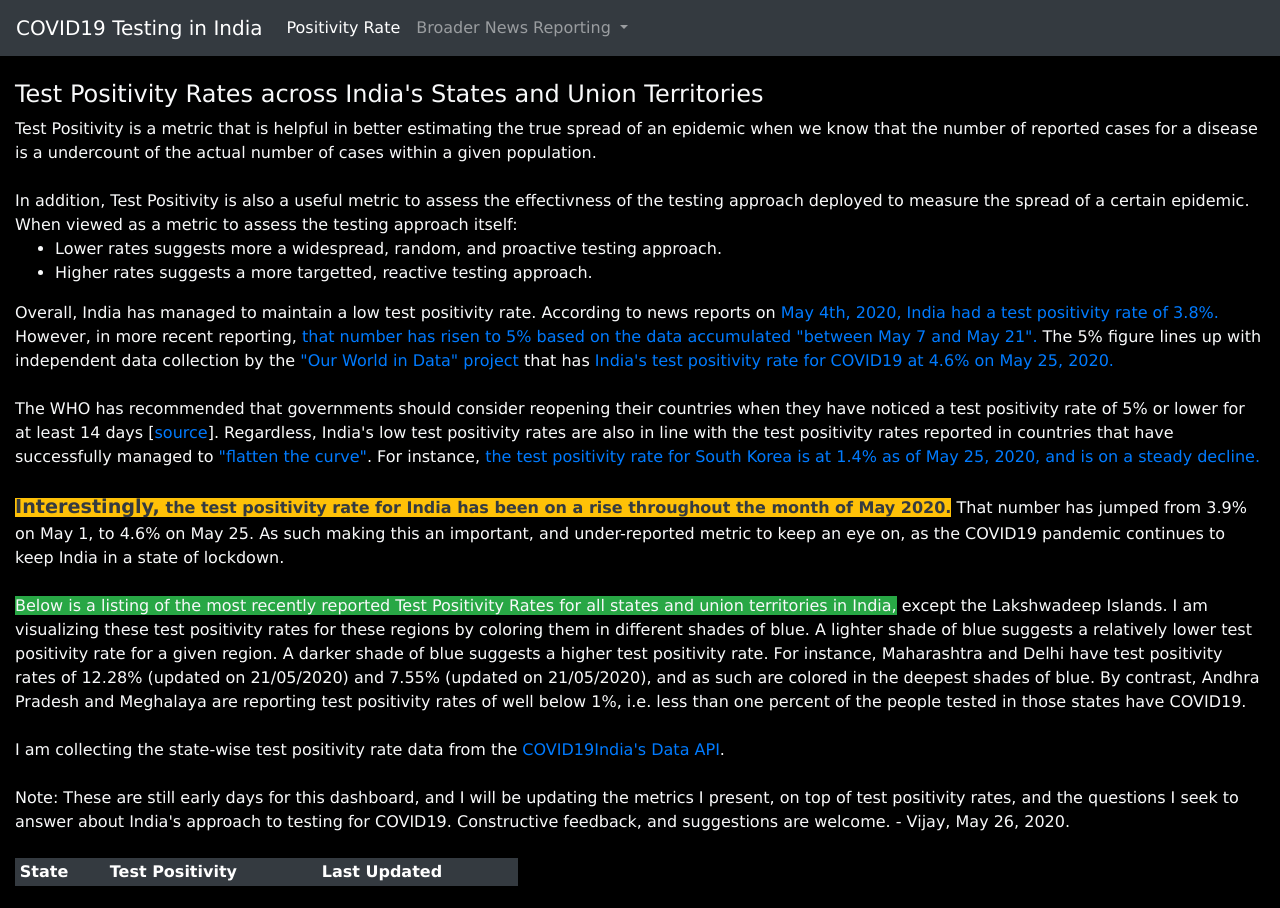
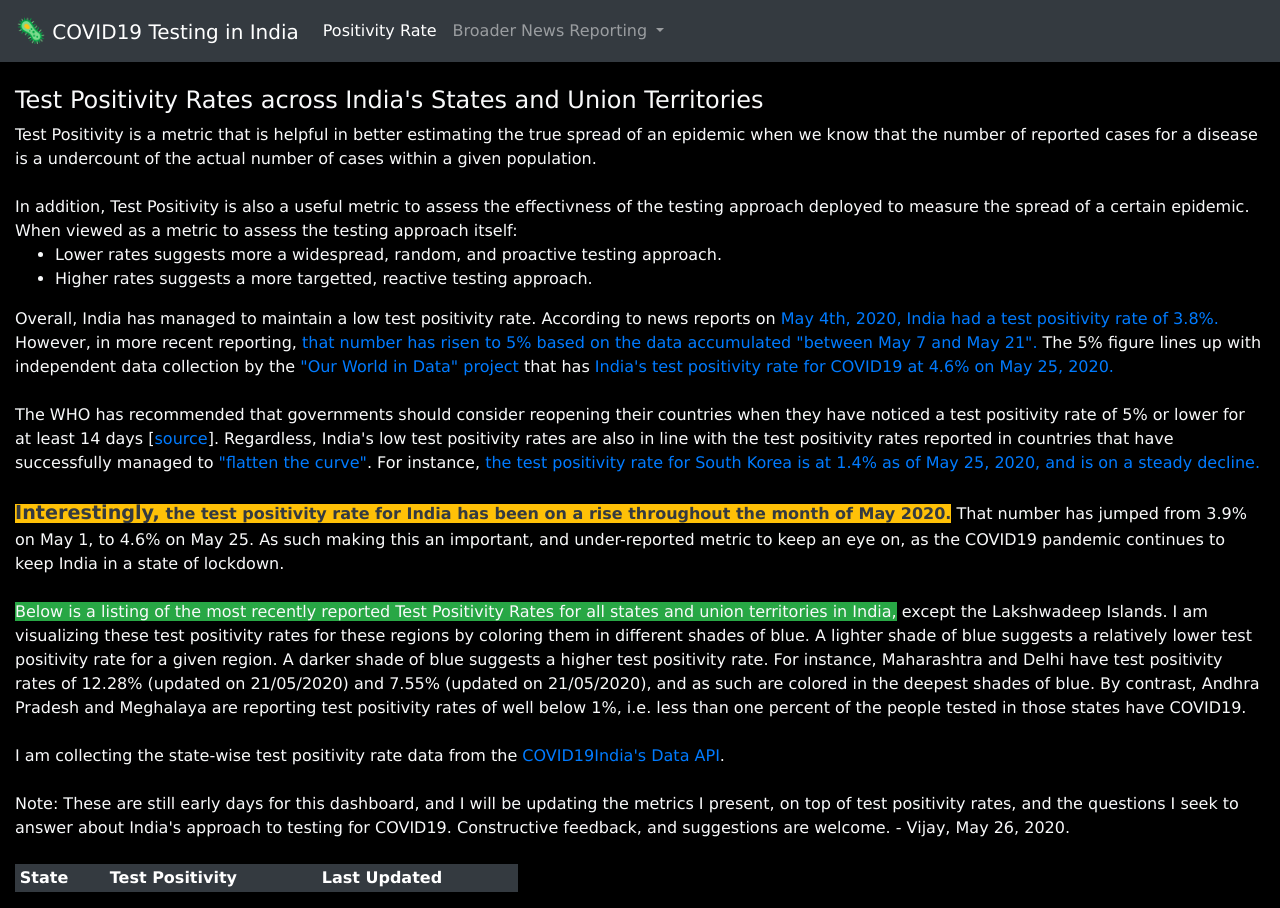
Before and after one commit to VijayKrishna/vijaykrishna.github.io, a Jekyll site: the page covid19-india-testing/index.html, which Jekyll copies as it is, in a window 1280 px wide. Built offline with Jekyll 4.4.1, drawn with Linux system fonts in a browser that asks for light colours.

Commit message:
Adding 🦠 to the nav bar

```diff
--- a/covid19-india-testing/index.html
+++ b/covid19-india-testing/index.html
@@ -17,7 +17,7 @@
 <body style="background-color: black; color: azure; font-family: Verdana, Geneva, Tahoma, sans-serif;">
 
     <nav class="navbar navbar-expand-lg navbar-dark bg-dark">
-        <a class="navbar-brand" href="#">COVID19 Testing in India</a>
+        <a class="navbar-brand" href="#"><big>🦠</big> COVID19 Testing in India</a>
         <button class="navbar-toggler" type="button" data-toggle="collapse" data-target="#navbarSupportedContent" aria-controls="navbarSupportedContent" aria-expanded="false" aria-label="Toggle navigation">
           <span class="navbar-toggler-icon"></span>
         </button>
```
